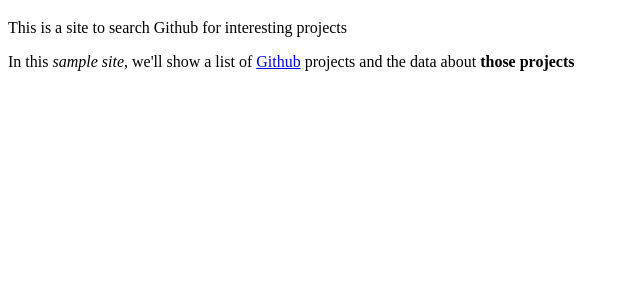
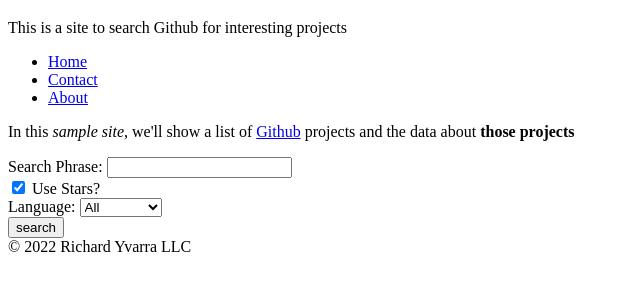
Before and after one commit to Vinyl77/front-end-dev, a plain HTML site: page index.html in a window 1280 px wide. Shown: the part 82-372 px from the top of the page, without its empty margins (0-640 px from the left). Drawn offline with Linux system fonts and the light colour scheme.

Commit message:
finished up html

```diff
--- a/index.html
+++ b/index.html
@@ -5,10 +5,44 @@
     <meta http-equiv="X-UA-Compatible" content="IE=edge">
     <meta name="viewport" content="width=device-width, initial-scale=1.0">
     <title>Github Hub</title>
+   <!-- [if lt IE 9]>
+    <script src= "//html5shiv.google.code.com/svn/trunk/html5.js"></script>
+   <![endif]-->
 </head>
 <body>
-    <h1><img src="img/logo.gif"/></h1>
-    <p>This is a site to search Github for interesting projects</p>
-    <p>In this <em>sample site</em>, we'll show a list of <a href="http://github.com">Github</a> projects and the data about <strong>those projects</strong></p>
+    <header>
+     <h1><img src="img/logo.gif"/></h1>
+     <p>This is a site to search Github for interesting projects</p>
+     <nav>
+         <ul>
+         <li><a href="index.html">Home</a></li>
+         <li><a href="contact.html">Contact</a></li>
+         <li><a href="about.html">About</a></li>
+         </ul>
+     </nav>
+    </header>
+    <section>
+        <p>In this <em>sample site</em>, we'll show a list of <a href="http://github.com">Github</a> projects <span>and the data</span> about <strong>those projects</strong></p>
+        <form action="http://wilder.azurewebsites.net/echo" method="post">
+          <label for="searchPhrase">Search Phrase:</label>
+            <input name="searchPhrase" id="searchPhrase"/><br/>
+            <input type="checkbox" name="useStars" id="useStars"checked="true"/> <label for="useStars">Use Stars?</label><br/>
+           <label for="langChoice">Language:</label>
+           <select name="langChoice" id="langChoice">
+                <option>All</option>
+                <option>Javascript</option>
+                <option>Python</option>
+                <option>Java</option>
+                <option>C#</option>
+                <option>Ruby</option>
+            </select>
+            <br/>
+
+            <input type="submit" value="search"/>
+        </form>
+    </section>
+    <footer>
+        &copy; 2022 Richard Yvarra LLC
+    </footer>
 </body>
 </html>
```
Also changed, not shown: css/site.css (added).
